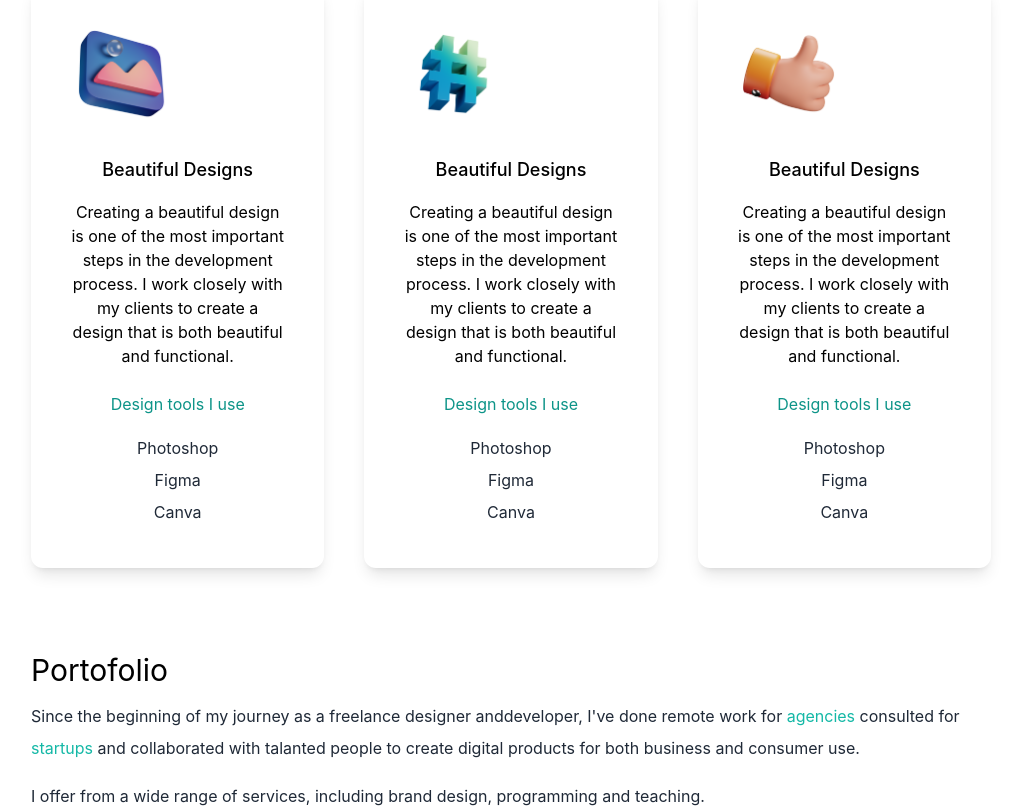
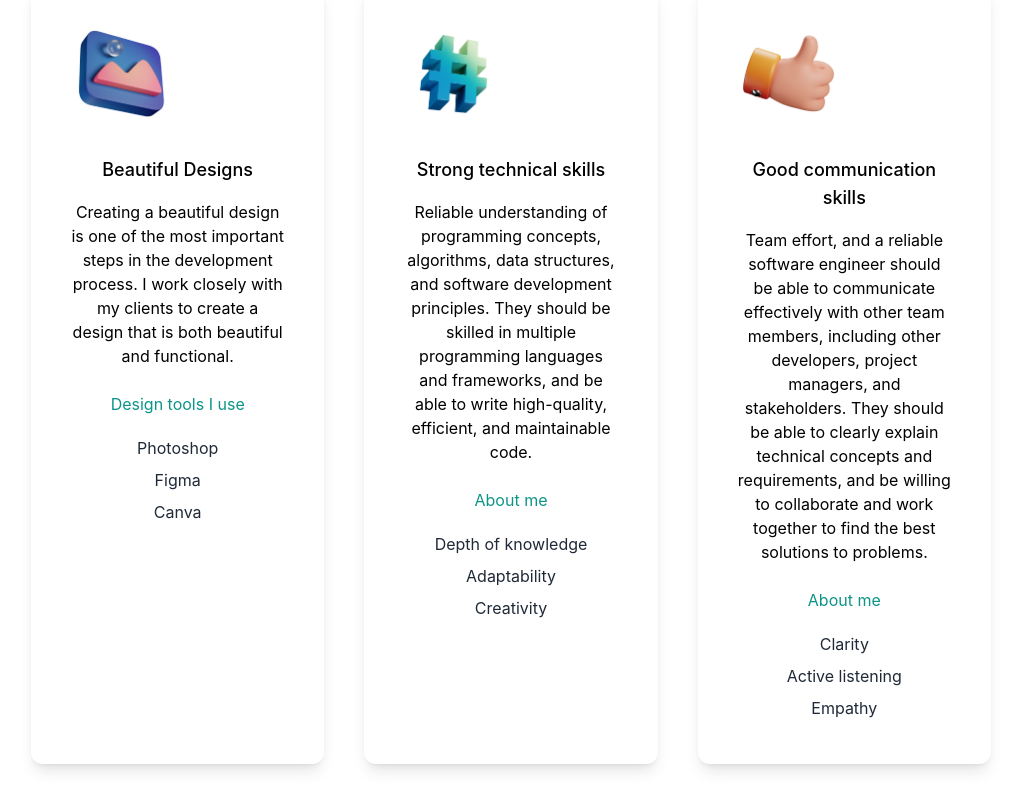
Before and after one commit to magnokf/portfolio-developedbyMe, a Next.js app: page / in a window 1280 px wide. Shown: the part 1380-2188 px from the top of the page, without its empty margins (129-1149 px from the left). Built offline with nearby package versions, Linux system fonts and the light colour scheme.

Commit message:
text improvement

```diff
--- a/src/pages/index.tsx
+++ b/src/pages/index.tsx
@@ -74,7 +74,7 @@ export default function Home() {
                             <h3 className={'text-3xl py-1 dark:text-white'}>Services I offer</h3>
                             <p className={'text-md py-2 leading-8 text-gray-800 dark:text-gray-200'}>
                                 Since I started my career as a freelancer, I have been working with a
-                                <span className={'text-teal-500'}>wide range of technologies and tools</span>. I have worked
+                                <span className={'text-teal-500'}> wide range of technologies and tools</span>. I have worked
                                 with
                                 <span className={'text-teal-500'}> many types of projects</span>, from small to large scale.
                             </p>
@@ -103,36 +103,32 @@ export default function Home() {
                             </div>
                             <div className={'text-center shadow-lg p-10 rounded-xl my-10  dark:bg-white flex-1'}>
                                 <Image src={code} alt={'design'} width={100} height={100}/>
-                                <h3 className={'text-lg font-medium pt-8 pb-2'}>Beautiful Designs</h3>
+                                <h3 className={'text-lg font-medium pt-8 pb-2'}>Strong technical skills</h3>
                                 <p className={'py-2'}>
-                                    Creating a beautiful design is one of the most important steps in the development
-                                    process. I work closely with my clients to create a design that is both beautiful and
-                                    functional.
+                                    Reliable understanding of programming concepts, algorithms, data structures, and software development principles. They should be skilled in multiple programming languages and frameworks, and be able to write high-quality, efficient, and maintainable code.
                                 </p>
-                                <h4 className={'py-4 text-teal-600'}>Design tools I use</h4>
-                                <p className={'text-gray-800 py-1'}>Photoshop</p>
-                                <p className={'text-gray-800 py-1'}>Figma</p>
-                                <p className={'text-gray-800 py-1'}>Canva</p>
+                                <h4 className={'py-4 text-teal-600'}>About me</h4>
+                                <p className={'text-gray-800 py-1'}>Depth of knowledge</p>
+                                <p className={'text-gray-800 py-1'}>Adaptability</p>
+                                <p className={'text-gray-800 py-1'}>Creativity</p>
                             </div>
                             <div className={'text-center shadow-lg p-10 rounded-xl my-10  dark:bg-white flex-1'}>
                                 <Image src={consulting} alt={'design'} width={100} height={100}/>
-                                <h3 className={'text-lg font-medium pt-8 pb-2'}>Beautiful Designs</h3>
+                                <h3 className={'text-lg font-medium pt-8 pb-2'}>Good communication skills</h3>
                                 <p className={'py-2'}>
-                                    Creating a beautiful design is one of the most important steps in the development
-                                    process. I work closely with my clients to create a design that is both beautiful and
-                                    functional.
+                                    Team effort, and a reliable software engineer should be able to communicate effectively with other team members, including other developers, project managers, and stakeholders. They should be able to clearly explain technical concepts and requirements, and be willing to collaborate and work together to find the best solutions to problems.
                                 </p>
-                                <h4 className={'py-4 text-teal-600'}>Design tools I use</h4>
-                                <p className={'text-gray-800 py-1'}>Photoshop</p>
-                                <p className={'text-gray-800 py-1'}>Figma</p>
-                                <p className={'text-gray-800 py-1'}>Canva</p>
+                                <h4 className={'py-4 text-teal-600'}>About me</h4>
+                                <p className={'text-gray-800 py-1'}>Clarity</p>
+                                <p className={'text-gray-800 py-1'}>Active listening</p>
+                                <p className={'text-gray-800 py-1'}>Empathy</p>
                             </div>
                         </div>
                     </section>
                     {/*    section 3*/}
                     <section className="py-10">
                         <div>
-                            <h3 className="text-3xl py-1 dark:text-white ">Portofolio</h3>
+                            <h3 className="text-3xl py-1 dark:text-white ">Portfolio</h3>
                             <p className="text-md py-2 leading-8 text-gray-800 dark:text-gray-200">
                                 Since the beginning of my journey as a freelance designer and
                                 {/* eslint-disable-next-line react/no-unescaped-entities */}
```
